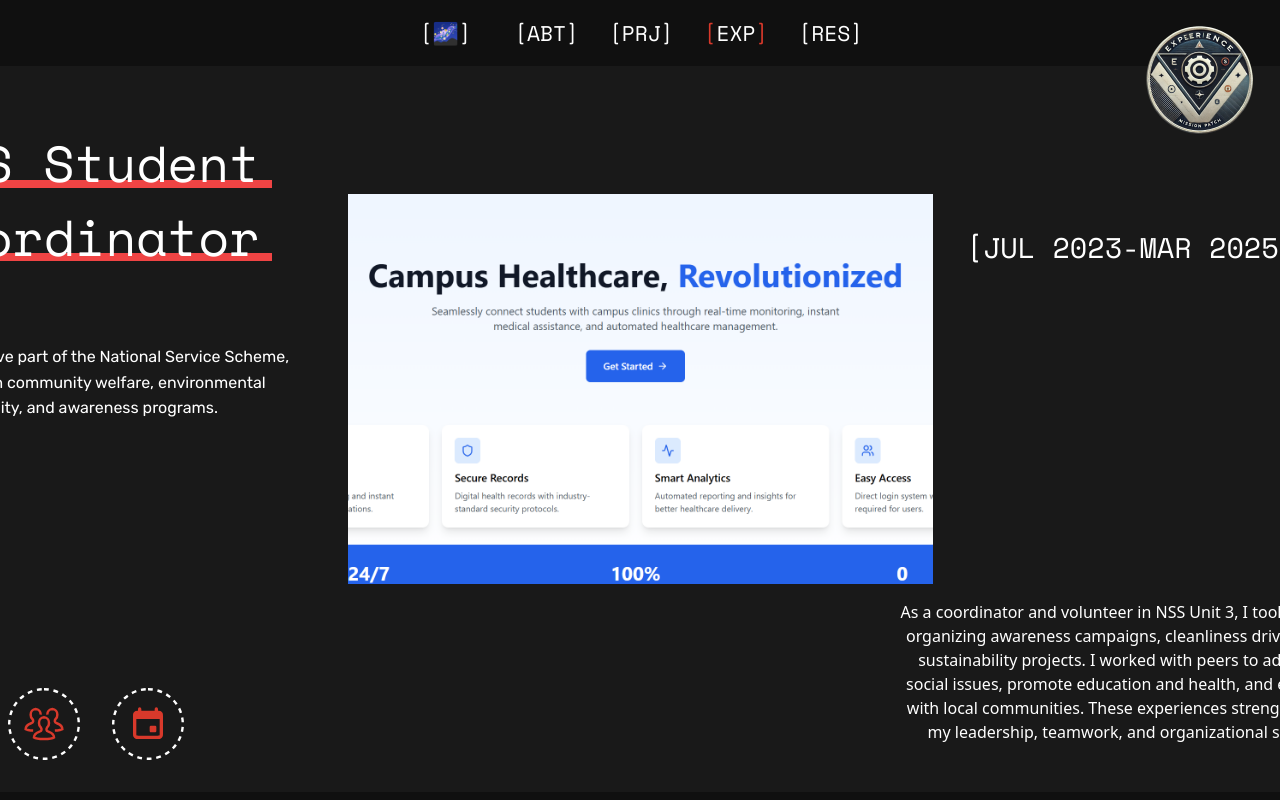
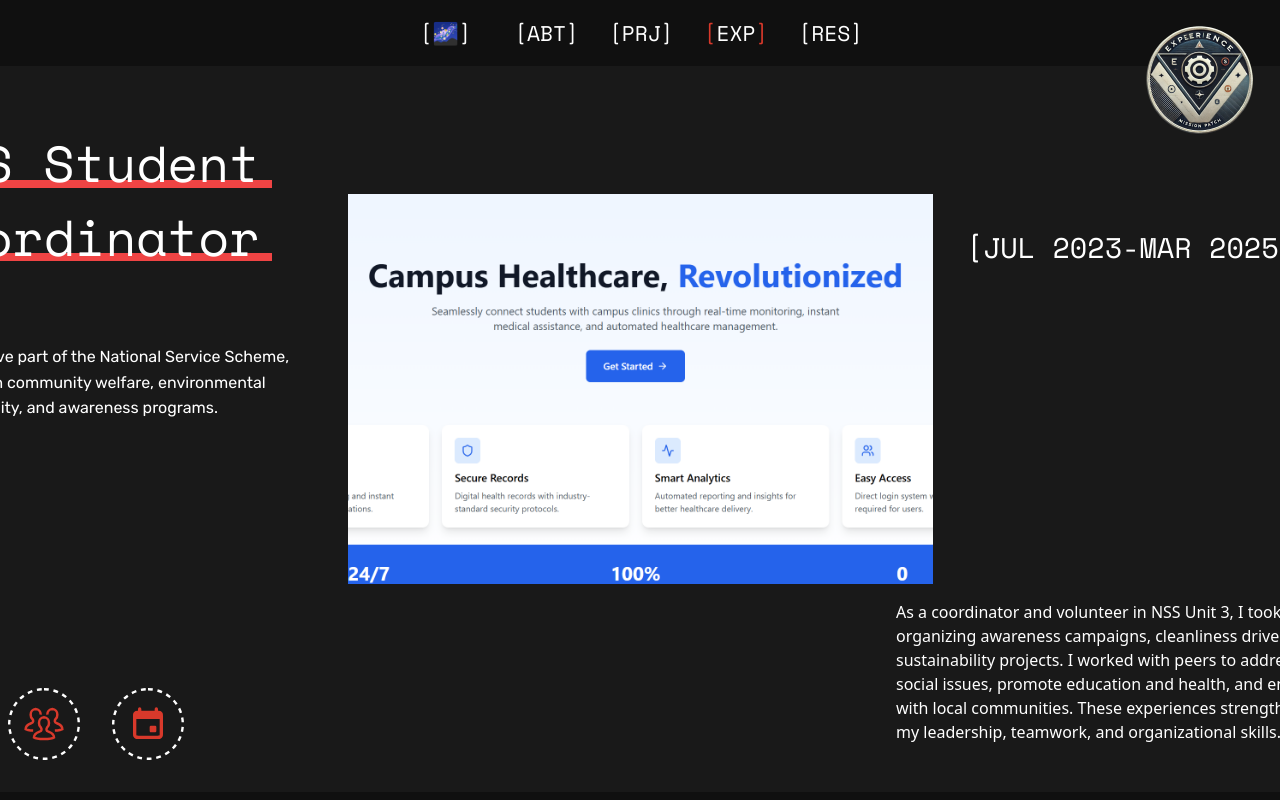
Before and after one commit to TharunKumarrA/Portfolio-v2, a Next.js app: page /experience in a window 1280 px wide. Shown: the top 800 px of the page. Built offline with nearby package versions, Linux system fonts and the light colour scheme.

Commit message:
minor fix

```diff
--- a/src/app/components/ExpMainDiv.jsx
+++ b/src/app/components/ExpMainDiv.jsx
@@ -72,7 +72,7 @@ const ExpMainDiv = ({ experienceData }) => {
               animate={{ opacity: 1, x: 0 }}
               exit={{ opacity: 0, x: -50 }}
               transition={{ duration: 0.5 }}
-              className="sm:w-full lg:w-auto text-center order-5 lg:absolute lg:-bottom-40 lg:-right-64 max-w-md"
+              className="sm:w-full lg:w-auto text-left order-5 lg:absolute lg:-bottom-40 lg:-right-64 max-w-md"
             >
               {currentExp.expDetails}
             </motion.div>
```
